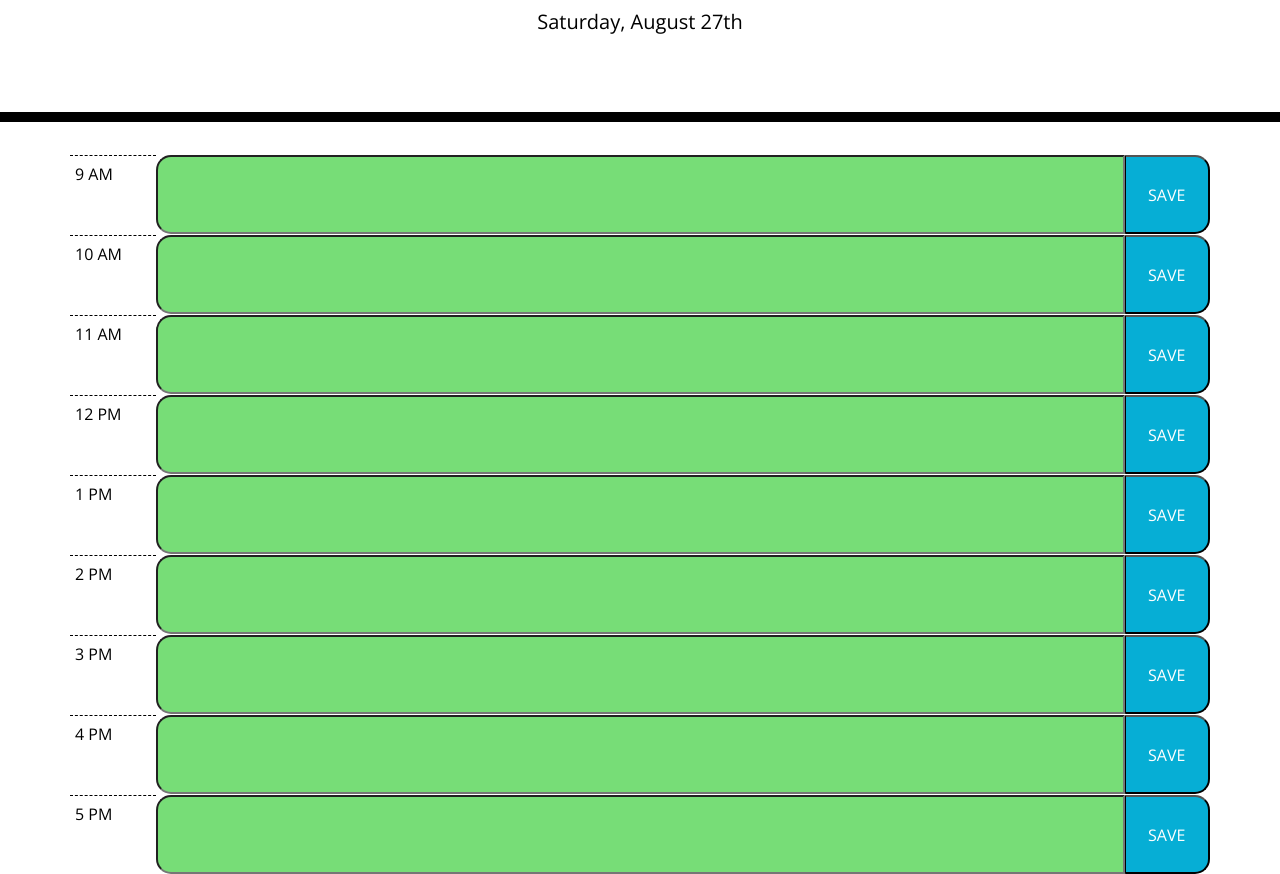
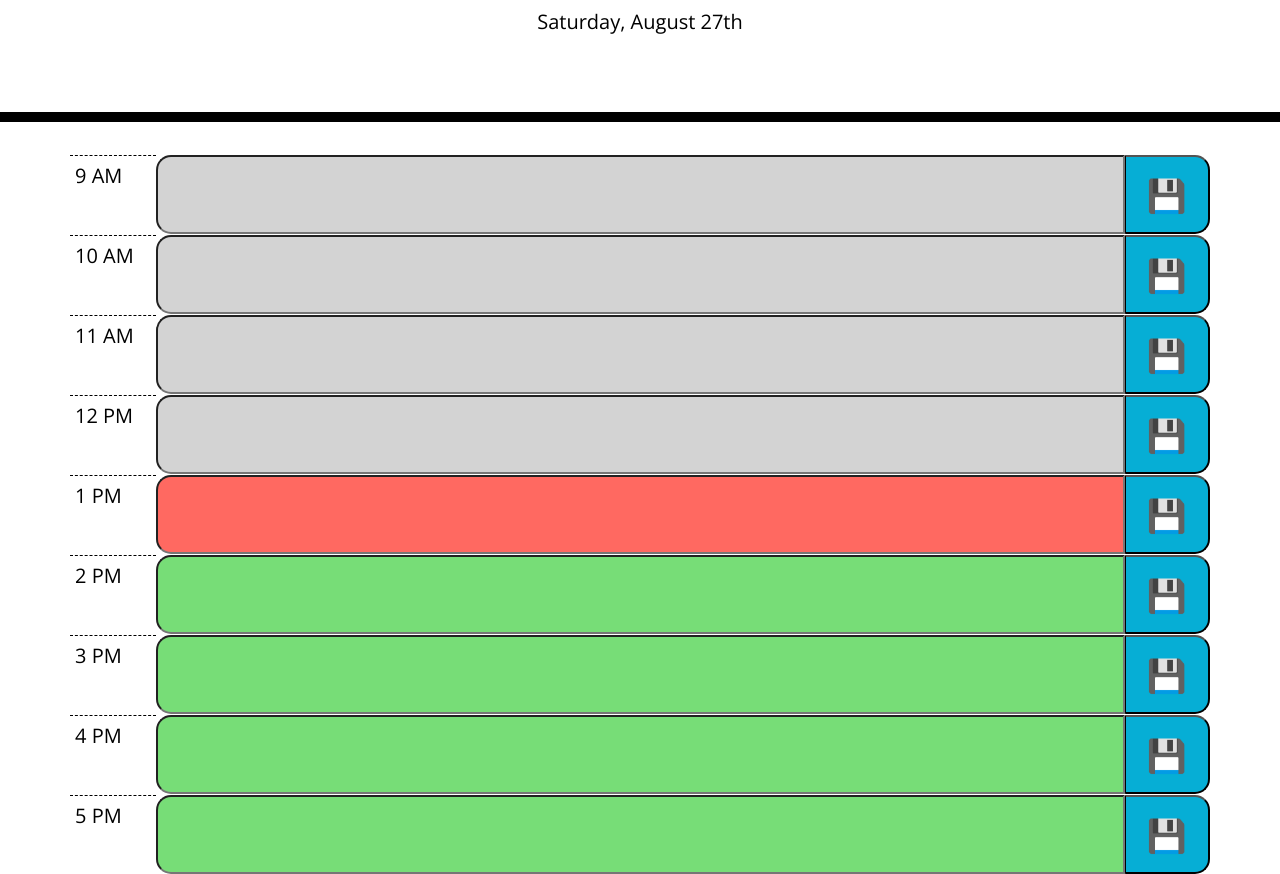
Before and after one commit to hawkjosh/Workday-Scheduler, a plain HTML site: page index.html in a window 1280 px wide. Shown: the part 182-1056 px from the top of the page. Drawn offline with nearby package versions, Linux system fonts and the light colour scheme.

Commit message:
updated functionality

```diff
--- a/assets/css/style.css
+++ b/assets/css/style.css
@@ -1,7 +1,7 @@
 /* Added display:flex and flex-direction:column */
 body {
   font-family: 'Open Sans', sans-serif;
-  font-size: 16px;
+  font-size: 20px;
   line-height: 1;
   display: flex;
   flex-direction: column;
@@ -35,6 +35,8 @@ textarea {
   border-bottom-left-radius: 15px;
   width:85%;
   padding-left: 10px;
+  color:#000000;
+  font-weight: bold;
 }
 
 /* Added display:flex, flex-direction:row, and justify-content:flex-start */
@@ -58,17 +60,20 @@ textarea {
 
 .past {
   background-color: #d3d3d3;
-  color: white;
+  color: red;
+  text-decoration: line-through;
+  font-weight: lighter;
 }
 
 .present {
   background-color: #ff6961;
-  color: white;
+  color: black;
 }
 
 .future {
   background-color: #77dd77;
   color: white;
+  font-weight: normal;
 }
 
 /* Added width:7.5% */
@@ -79,6 +84,7 @@ textarea {
   background-color: #06aed5;
   color: white;
   width: 7.5%;
+  font-size: 2rem;
 }
 
 .save-btn i:hover {
--- a/assets/javascript/script.js
+++ b/assets/javascript/script.js
@@ -12,7 +12,7 @@ for (i=0; i<hour.length; i++) {
   hour[i].innerHTML = moment(i+9, 'h').format('h A');
 }
 
-let currentTime = moment();
+let currentTime = moment('13:23', 'hh:mm');
 
 // Conditional to color code time-blocks based on relationship to current time
 for (i=0; i<hour.length; i++) {
@@ -28,46 +28,55 @@ for (i=0; i<hour.length; i++) {
 // Function to save text input for 9am timeBlock to local storage
 function storeInput1() {
   localStorage.setItem('hr9Input', JSON.stringify(timeBlock[0].value));
+  document.getElementById('hr9btn').textContent = "✅";
 }
 
 // Function to save text input for 10am timeBlock to local storage
 function storeInput2() {
   localStorage.setItem('hr10Input', JSON.stringify(timeBlock[1].value));
+  document.getElementById('hr10btn').textContent = "✅";
 }
 
 // Function to save text input for 11am timeBlock to local storage
 function storeInput3() {
   localStorage.setItem('hr11Input', JSON.stringify(timeBlock[2].value));
+  document.getElementById('hr11btn').textContent = "✅";
 }
 
 // Function to save text input for 12pm timeBlock to local storage
 function storeInput4() {
   localStorage.setItem('hr12Input', JSON.stringify(timeBlock[3].value));
+  document.getElementById('hr12btn').textContent = "✅";
 }
 
 // Function to save text input for 1pm timeBlock to local storage
 function storeInput5() {
   localStorage.setItem('hr1Input', JSON.stringify(timeBlock[4].value));
+  document.getElementById('hr1btn').textContent = "✅";
 }
 
 // Function to save text input for 2pm timeBlock to local storage
 function storeInput6() {
   localStorage.setItem('hr2Input', JSON.stringify(timeBlock[5].value));
+  document.getElementById('hr2btn').textContent = "✅";
 }
 
 // Function to save text input for 3pm timeBlock to local storage
 function storeInput7() {
   localStorage.setItem('hr3Input', JSON.stringify(timeBlock[6].value));
+  document.getElementById('hr3btn').textContent = "✅";
 }
 
 // Function to save text input for 4pm timeBlock to local storage
 function storeInput8() {
   localStorage.setItem('hr4Input', JSON.stringify(timeBlock[7].value));
+  document.getElementById('hr4btn').textContent = "✅";
 }
 
 // Function to save text input for 5pm timeBlock to local storage
 function storeInput9() {
   localStorage.setItem('hr5Input', JSON.stringify(timeBlock[8].value));
+  document.getElementById('hr5btn').textContent = "✅";
 }
 
 // Function to display text input for 9am timeBlock from local storage
--- a/index.html
+++ b/index.html
@@ -33,47 +33,47 @@
       <div class="row">
         <p class="hour"></p>
         <input type="text" class="time-block">
-        <button class="save-btn" onclick="storeInput1()">SAVE</button>
+        <button id="hr9btn" class="save-btn" onclick="storeInput1()">💾</button>
       </div>
       <div class="row">
         <p class="hour"></p>
         <input type="text" class="time-block">
-        <button class="save-btn" onclick="storeInput2()">SAVE</button>
+        <button id="hr10btn" class="save-btn" onclick="storeInput2()">💾</button>
       </div>
       <div class="row">
         <p class="hour"></p>
         <input type="text" class="time-block">
-        <button class="save-btn" onclick="storeInput3()">SAVE</button>
+        <button id="hr11btn" class="save-btn" onclick="storeInput3()">💾</button>
       </div>
       <div class="row">
         <p class="hour"></p>
         <input type="text" class="time-block">
-        <button class="save-btn" onclick="storeInput4()">SAVE</button>
+        <button id="hr12btn" class="save-btn" onclick="storeInput4()">💾</button>
       </div>
       <div class="row">
         <p class="hour"></p>
         <input type="text" class="time-block">
-        <button class="save-btn" onclick="storeInput5()">SAVE</button>
+        <button id="hr1btn" class="save-btn" onclick="storeInput5()">💾</button>
       </div>
       <div class="row">
         <p class="hour"></p>
         <input type="text" class="time-block">
-        <button class="save-btn" onclick="storeInput6()">SAVE</button>
+        <button id="hr2btn" class="save-btn" onclick="storeInput6()">💾</button>
       </div>
       <div class="row">
         <p class="hour"></p>
         <input type="text" class="time-block">
-        <button class="save-btn" onclick="storeInput7()">SAVE</button>
+        <button id="hr3btn" class="save-btn" onclick="storeInput7()">💾</button>
       </div>
       <div class="row">
         <p class="hour"></p>
         <input type="text" class="time-block">
-        <button class="save-btn" onclick="storeInput8()">SAVE</button>
+        <button id="hr4btn" class="save-btn" onclick="storeInput8()">💾</button>
       </div>
       <div class="row">
         <p class="hour"></p>
         <input type="text" class="time-block">
-        <button class="save-btn" onclick="storeInput9()">SAVE</button>
+        <button id="hr5btn" class="save-btn" onclick="storeInput9()">💾</button>
       </div>
     </div>
 
```
